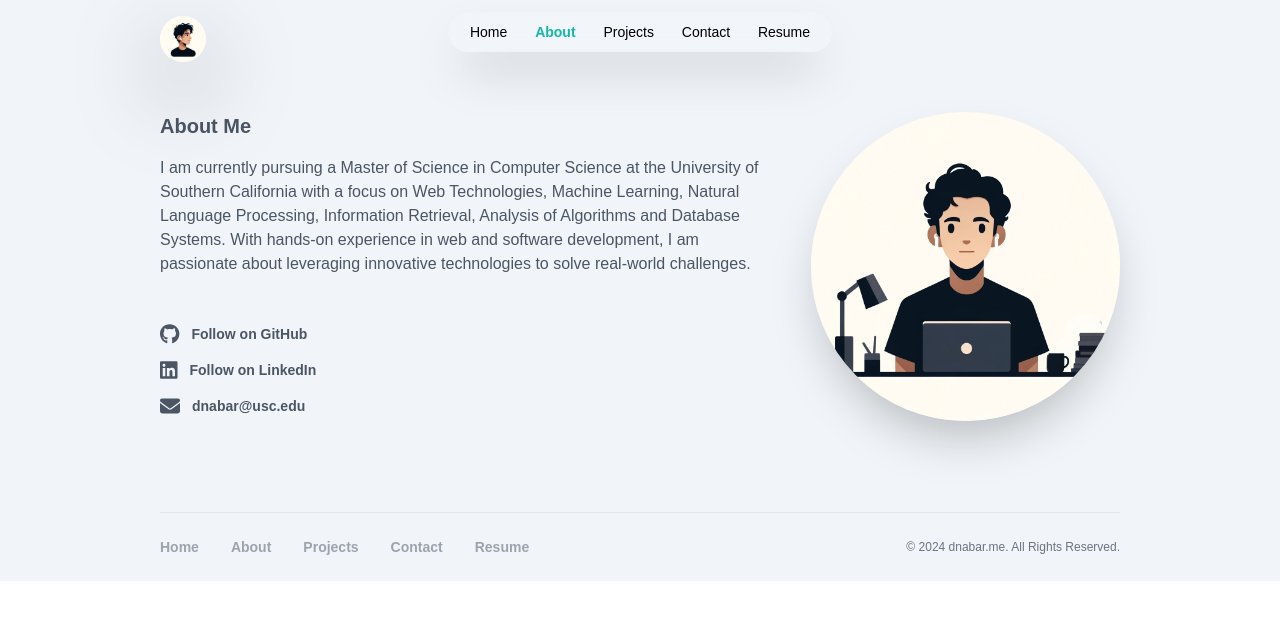
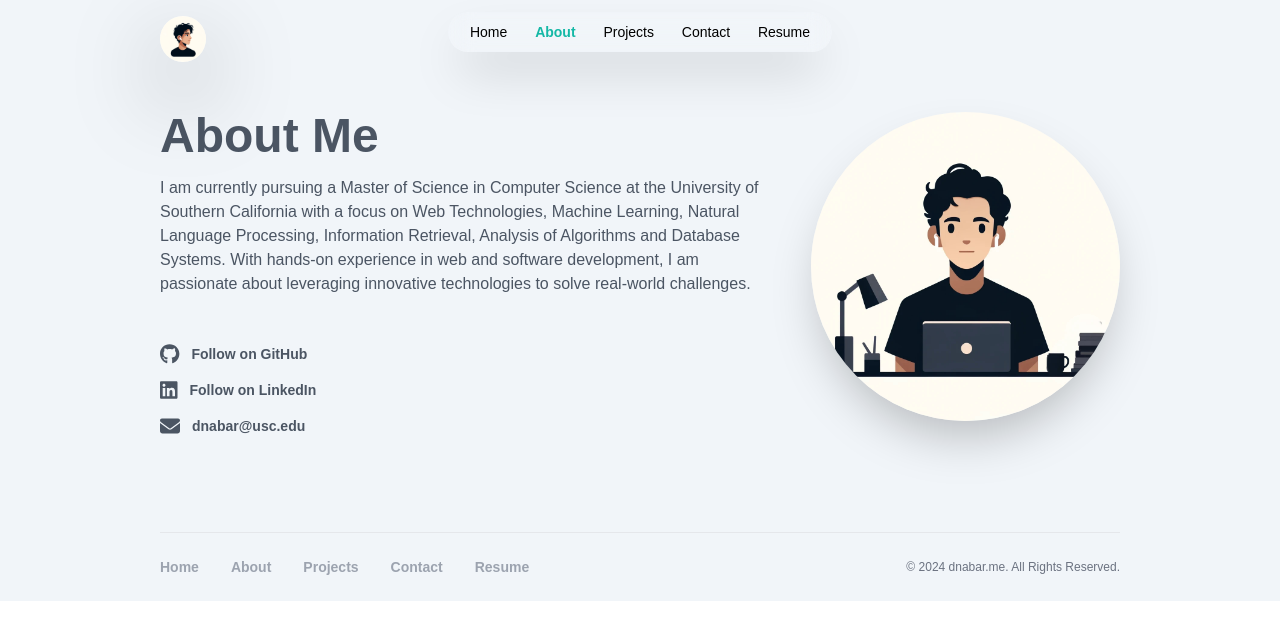
Before and after one commit to DevenNabar/react-portfolio, a React (Create React App) app: page /about in a window 1280 px wide. Shown: the top 640 px of the page. Built offline with nearby package versions, Linux system fonts and the light colour scheme.

Commit message:
small change

```diff
--- a/src/pages/about.jsx
+++ b/src/pages/about.jsx
@@ -125,7 +125,7 @@ const About = () => {
 
 						<div className="flex flex-col lg:flex-row lg:space-x-8 pt-10">
 							<div className="lg:w-2/3  text-gray-600">
-								<div className="text-xl font-semibold">
+								<div className="text-5xl font-semibold">
 									{INFO.about.title}
 								</div>
 								<div className="text-base mt-4">
```
Also changed, not shown: 1 other file (tests, documents, lock files or other folders).
